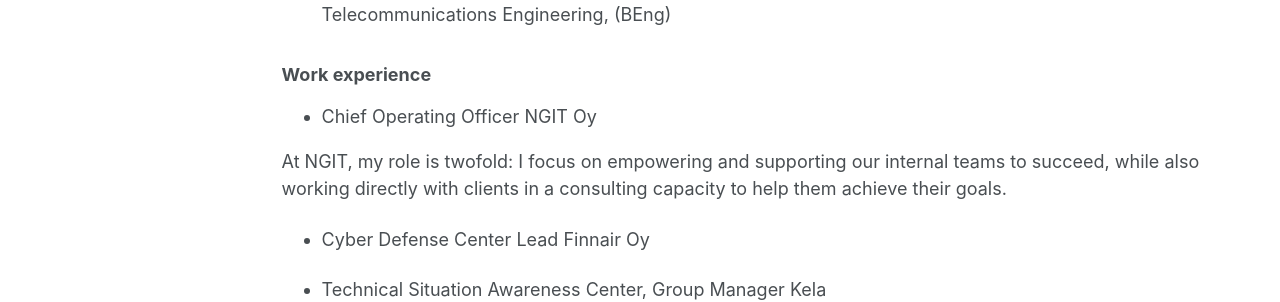
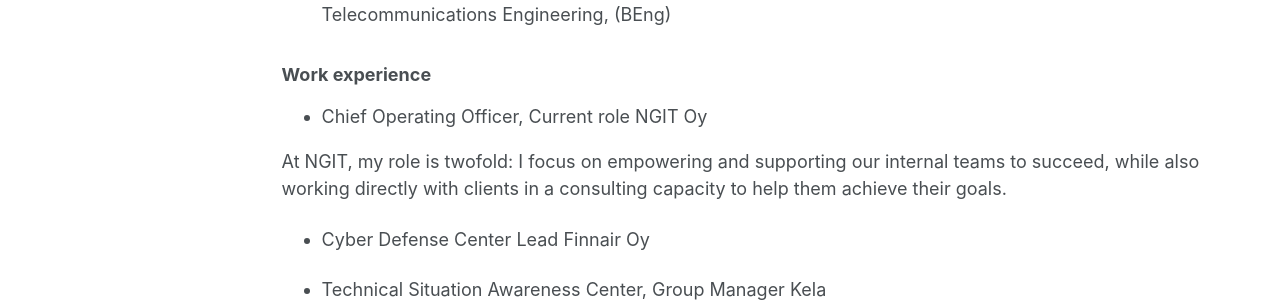
Before and after one commit to WNemesisW/WNemesisW.github.io, a Jekyll site: the page built from _pages/cv.md, in a window 1280 px wide and 1324 px high. Shown: the part 569-871 px from the top of the window. Built offline with Jekyll 4.4.1, drawn with Linux system fonts in a browser that asks for light colours; a script bundle is joined from its source files by our own code; library files that are not in the unit come from our copies.

Commit message:
Update cv.md

```diff
--- a/_pages/cv.md
+++ b/_pages/cv.md
@@ -20,7 +20,7 @@
 
 
 ### Work experience
-* Chief Operating Officer
+* Chief Operating Officer, Current role
 NGIT Oy
 
 At NGIT, my role is twofold: I focus on empowering and supporting our internal teams to succeed, while also working directly with clients in a consulting capacity to help them achieve their goals.
```
